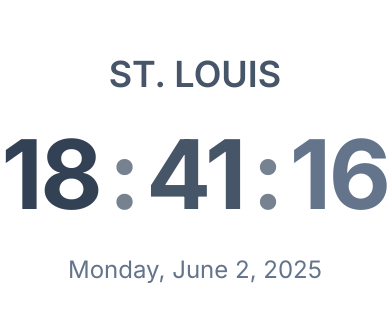
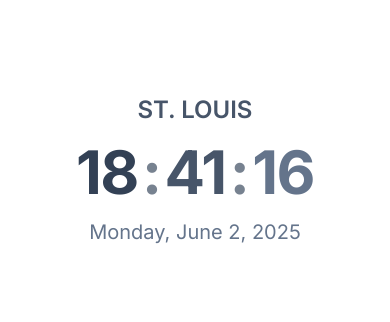
Before and after one commit to webdsa/time-gc, a React (Vite) app: page /stlouis in a window 390 px wide. Shown: the part 252-574 px from the top of the page. Built offline with nearby package versions, Linux system fonts and the light colour scheme.

Commit message:
Ajuste responsivo do relógio

```diff
--- a/src/components/Clock.tsx
+++ b/src/components/Clock.tsx
@@ -62,24 +62,24 @@ const Clock: React.FC<ClockProps> = ({
   const [hours, minutes, seconds] = time.split(':');
 
   const containerClasses = fullscreen
-    ? "min-h-screen flex items-center justify-center relative"
+    ? "min-h-screen flex items-center justify-center relative p-4 sm:p-6 md:p-8"
     : "flex items-center justify-center";
 
   const timeClasses = fullscreen
-    ? "text-8xl md:text-[10rem] lg:text-[13.5rem] font-bold tracking-tight"
+    ? "text-6xl sm:text-7xl md:text-8xl lg:text-9xl xl:text-[10rem] 2xl:text-[13.5rem] font-bold tracking-tight"
     : "text-4xl md:text-5xl font-bold tracking-tight";
 
   const cityNameClasses = fullscreen
-    ? "text-4xl md:text-5xl mb-8 text-neutral-600 dark:text-neutral-300 font-semibold"
+    ? "text-2xl sm:text-3xl md:text-4xl lg:text-5xl mb-4 sm:mb-6 md:mb-8 text-neutral-600 dark:text-neutral-300 font-semibold"
     : "text-xl mb-4 text-neutral-600 dark:text-neutral-400 font-semibold";
 
   const dateClasses = fullscreen
-    ? "text-2xl md:text-3xl mt-8 text-neutral-500 dark:text-neutral-400 font-medium"
+    ? "text-xl sm:text-xl md:text-2xl lg:text-3xl mt-4 sm:mt-6 md:mt-8 text-neutral-500 dark:text-neutral-400 font-medium"
     : "text-base mt-4 text-neutral-600 dark:text-neutral-500 font-medium";
 
   return (
     <div className={containerClasses}>
-      <div className="flex flex-col items-center">
+      <div className="flex flex-col items-center max-w-full overflow-hidden">
         {label && (
           <h2 className="text-2xl md:text-3xl mb-8 text-neutral-600 dark:text-neutral-400 font-semibold">
             {getLocalizedLabel(label, language)}
@@ -94,9 +94,9 @@ const Clock: React.FC<ClockProps> = ({
 
         <div className={timeClasses}>
           <span className="text-neutral-700 dark:text-neutral-300">{hours}</span>
-          <span className="separator px-2 text-neutral-600 dark:text-neutral-500">:</span>
+          <span className="separator px-1 sm:px-2 text-neutral-600 dark:text-neutral-500">:</span>
           <span className="text-neutral-600 dark:text-neutral-400">{minutes}</span>
-          <span className="separator px-2 text-neutral-600 dark:text-neutral-500">:</span>
+          <span className="separator px-1 sm:px-2 text-neutral-600 dark:text-neutral-500">:</span>
           <span className="text-neutral-500 dark:text-neutral-500">{seconds}</span>
         </div>
 
--- a/src/pages/BrasiliaClock.tsx
+++ b/src/pages/BrasiliaClock.tsx
@@ -2,7 +2,7 @@ import Clock from '../components/Clock';
 
 const BrasiliaClock = () => {
   return (
-    <div className="relative">
+    <div className="relative w-full h-screen overflow-hidden bg-white dark:bg-[#191919]">
       <Clock
         timezone="America/Sao_Paulo"
         fullscreen
--- a/src/pages/StLouisClock.tsx
+++ b/src/pages/StLouisClock.tsx
@@ -2,7 +2,7 @@ import Clock from '../components/Clock';
 
 const StLouisClock = () => {
   return (
-    <div className="relative">
+    <div className="relative w-full h-screen overflow-hidden bg-white dark:bg-[#191919]">
       <Clock
         timezone="America/Chicago"
         fullscreen
```
